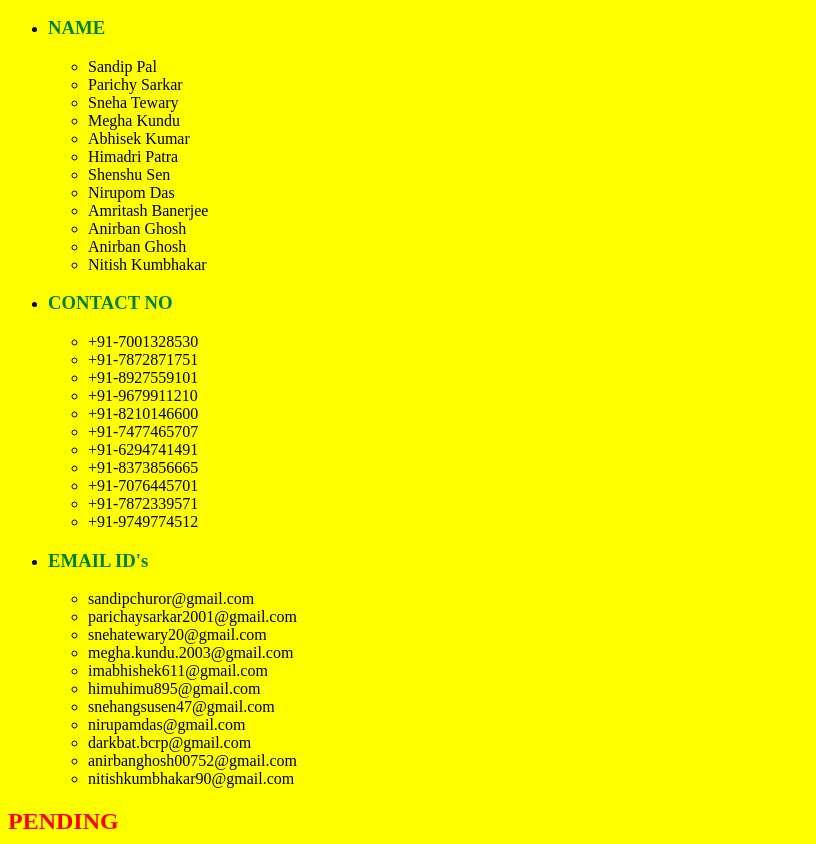
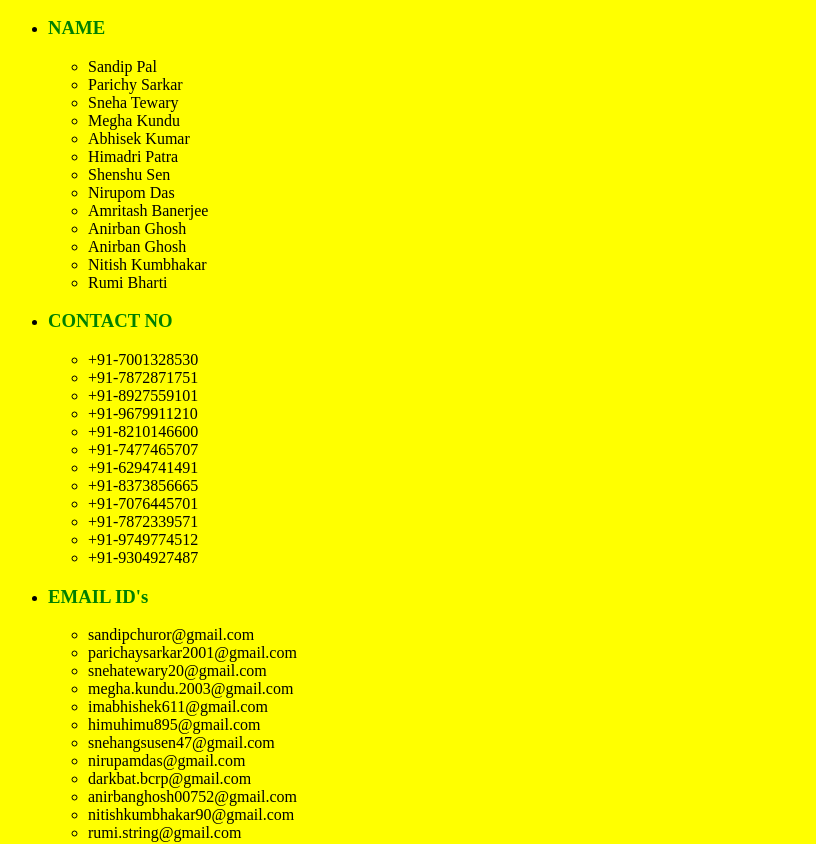
Before and after one commit to Simple-Dcst/simple-website, a plain HTML site: page index.html in a window 1280 px wide. Shown: the part 110-954 px from the top of the page, without its empty margins (0-816 px from the left). Drawn offline with Linux system fonts and the light colour scheme.

Commit message:
Update index.html

```diff
--- a/index.html
+++ b/index.html
@@ -22,6 +22,7 @@
           <li>Anirban Ghosh</li>
           <li>Anirban Ghosh</li>
           <li>Nitish Kumbhakar</li>
+          <li> Rumi Bharti</li>
         </ul>
       </li>
       <li>
@@ -38,6 +39,7 @@
           <li>+91-7076445701</li>
           <li>+91-7872339571</li>
           <li>+91-9749774512</li>
+          <li>+91-9304927487</li>
         </ul>
       </li>
       <li>
@@ -54,6 +56,7 @@
           <li>darkbat.bcrp@gmail.com</li>
           <li>anirbanghosh00752@gmail.com</li>
           <li>nitishkumbhakar90@gmail.com</li>
+          <li>rumi.string@gmail.com</li>
         </ul>
       </li>
     </ul>
```
